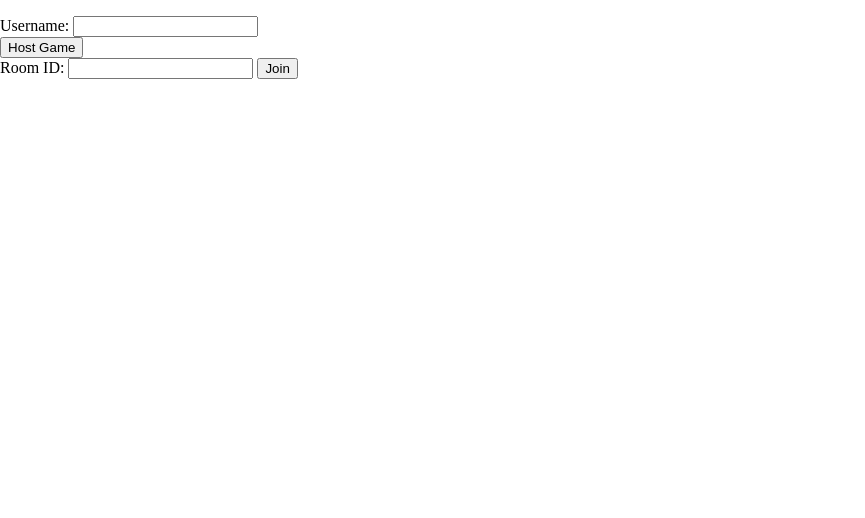
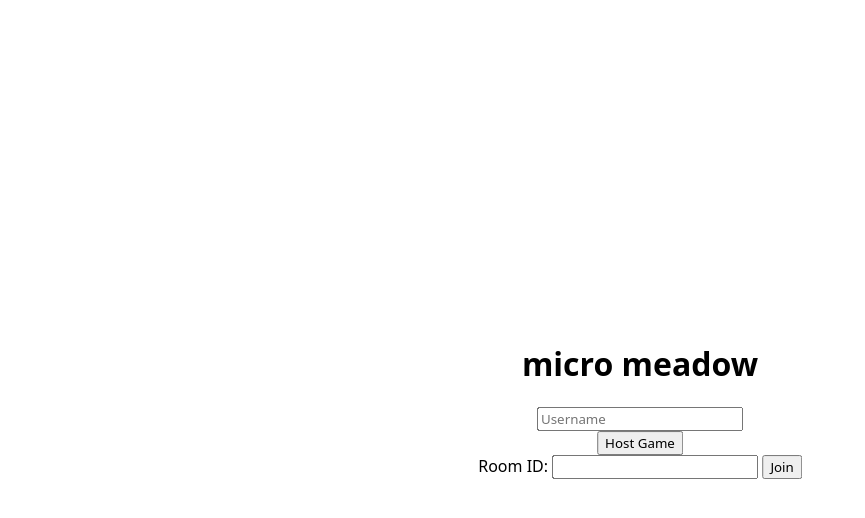
Before and after one commit to andrewn9/micro-meadow, a website built with Vite: page index.html in a window 1280 px wide. Shown: the whole page, without its empty margins (0-865 px from the left). Built offline with nearby package versions, Linux system fonts and the light colour scheme; what peerjs would draw is missing.

Commit message:
changed landing page

```diff
--- a/index.html
+++ b/index.html
@@ -5,15 +5,17 @@
     <script type="module" src="/src/index.ts" defer></script>
 </head>
 <body>
+    <dialog id="modal">
+        <a href="game.html"><button>Enter Game</button></a>
+    </dialog>
     <div>
-        <p id="uuid"></p>
+        <h1>micro meadow</h1>
         <p id="username"></p>
 
         <form id="userform">
-            <label for="usernameInput">Username: </label>
-            <input type="text" id="usernameInput">
+            <input type="text" id="usernameInput" placeholder="Username">
         </form>
-        <button onclick="hostGame()">Host Game</button>
+        <button id="host">Host Game</button>
 
         <br>
 
@@ -22,6 +24,8 @@
             <input type="text" id="roomInput">
             <button>Join</button>
         </form>
+
+        <span id="uuid" class="small"></span>
     </div>
 </body>
 </html>
--- a/src/index.ts
+++ b/src/index.ts
@@ -9,9 +9,14 @@ let usernameInput = document.querySelector("#usernameInput") as HTMLInputElement
 let uuid = document.querySelector("#uuid") as HTMLElement;
 let userform = document.querySelector("#userform") as HTMLFormElement;
 
+let modal = document.querySelector("#modal") as HTMLDialogElement;
+
 userform.addEventListener("submit", (e)=>{
     e.preventDefault();
-    changeUsername();
+    let name = usernameInput.value;
+    metadata.username = name;
+    console.log(`Username changed to: ${name}`);
+    (<HTMLElement> document.getElementById("username")).innerText = `Username: ${metadata.username}`;
 });
 
 window.onload = async function () {
@@ -24,9 +29,6 @@ window.onload = async function () {
     }
 };
 
-function changeUsername() {
-    let name = usernameInput.value;
-    metadata.username = name;
-    console.log(`Username changed to: ${name}`);
-    (<HTMLElement> document.getElementById("username")).innerText = `Username: ${metadata.username}`;
-}
+(document.querySelector("#host") as HTMLButtonElement).addEventListener("click", ()=>{
+    modal.showModal();
+});
--- a/src/style.css
+++ b/src/style.css
@@ -1,8 +1,26 @@
+:root {
+    font-family: system-ui, -apple-system, BlinkMacSystemFont, 'Segoe UI', Roboto, Oxygen, Ubuntu, Cantarell, 'Open Sans', 'Helvetica Neue', sans-serif;
+}
+
 body {
     margin: 0;
+
+    > div {
+        position: absolute;
+
+        top: 50%;
+        left: 50%;
+        transform: translate(-50%, -50%);
+
+        text-align: center;
+    }
 }
 
-canvas {
-    background-color: black;
-    border: 2px solid white;
+input, button {
+    font-family: inherit;
 }
+
+.small {
+    font-size: 0.8rem;
+    color: #555;
+}
```
